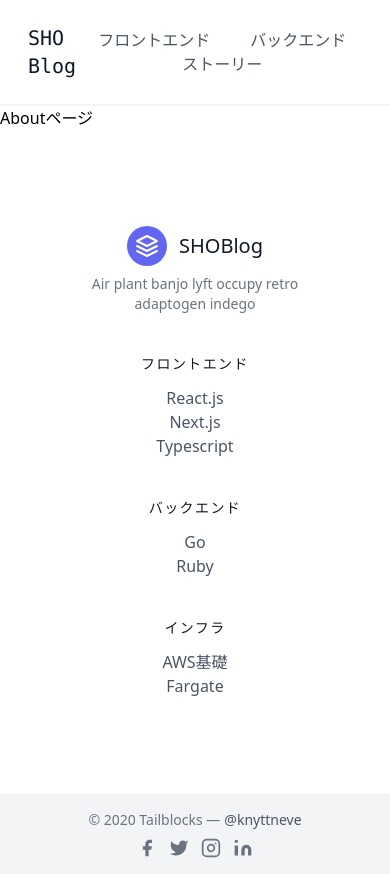
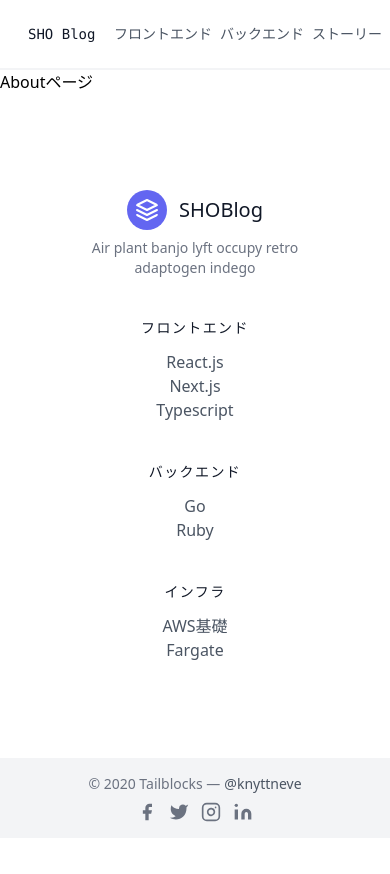
Before and after one commit to shokiogawa/SHO-Jumstack-blog, a Next.js app: page /about in a window 390 px wide. After the commit the page ends 844 px from the top, so only its background shows below. Built offline with nearby package versions, Linux system fonts and the light colour scheme.

Commit message:
add: レスポンシブ

```diff
--- a/src/api/home/home_page_fetch.ts
+++ b/src/api/home/home_page_fetch.ts
@@ -5,7 +5,7 @@ import { STORIES } from "../../types/story";
 export const fetchHomeDataAll = async (): Promise<STORIES> => {
   const data = await client.get({
     endpoint: 'stories',
-    queries: { fields: 'id,title,publishedAt,thumnail' }
+    queries: { fields: 'id,title,publishedAt,thumnail,description' }
   })
   return data
 }
--- a/src/api/story/detail.ts
+++ b/src/api/story/detail.ts
@@ -18,7 +18,7 @@ export const fetchStoryData = async (contentId: string): Promise<STORY> => {
   const data = await client.get({
     endpoint: 'stories',
     contentId: contentId,
-    queries: { fields: 'id,title,publishedAt,thumnail,content' }
+    queries: { fields: 'id,title,publishedAt,thumnail,content,description' }
   })
   return data
 }
--- a/src/components/header.tsx
+++ b/src/components/header.tsx
@@ -2,15 +2,15 @@ import { NextPage } from "next";
 import Link from "next/link";
 const Header: NextPage = () => {
   return (
-    <header className="text-gray-600 body-font">
+    <header className="text-gray-600 body-font ">
       <div className="flex justify-between items-center border-b-2 border-gray-100 py-6 md:justify-start md:space-x-10">
-        <a className="flex title-font font-mono items-center text-gray-900 ml-4 md:mb-0 text-lg">
-          <Link href={'/'}><span className="ml-3 text-xl">SHO Blog</span></Link>
+        <a className="flex title-font font-mono items-center text-gray-900 ml-4 md:mb-0 ">
+          <Link href={'/'}><span className="ml-3 text-sm md:text-xl">SHO Blog</span></Link>
         </a>
-        <nav className="md:ml-auto md:mr-auto flex flex-wrap items-center text-base justify-center">
-          <Link href={'/frontend'}><a className="mr-10  hover:underline">フロントエンド</a></Link>
-          <Link href={'/backend'}><a className="mr-10 hover:underline">バックエンド</a></Link>
-          <Link href={'/story'}><a className="mr-10 hover:underline">ストーリー</a></Link>
+        <nav className="md:ml-auto md:mr-auto flex flex-wrap items-center text-base justify-center ">
+          <Link href={'/frontend'}><a className="mr-2 md:mr-10  hover:underline text-sm md:text-xl">フロントエンド</a></Link>
+          <Link href={'/backend'}><a className="mr-2 md:mr-10 hover:underline text-sm md:text-xl">バックエンド</a></Link>
+          <Link href={'/story'}><a className="mr-2 md:mr-10 hover:underline text-sm md:text-xl">ストーリー</a></Link>
         </nav>
       </div>
     </header>
--- a/src/components/homeCard.tsx
+++ b/src/components/homeCard.tsx
@@ -3,7 +3,9 @@ import { STORY } from "../types/story";
 import Image from 'next/image'
 import Link from "next/link";
 
-const HomeCard: NextPage<STORY> = ({ title, thumnail, publishedAt, id }) => {
+const HomeCard: NextPage<STORY> = ({ title, thumnail, publishedAt, id, description }) => {
+  const point = description.length < 60 ? '' : '....'
+  const descriptionEdit = description.substr(0, 60) + point
   return (
     <>
       <Link href={`story/${id}`}>
@@ -14,7 +16,7 @@ const HomeCard: NextPage<STORY> = ({ title, thumnail, publishedAt, id }) => {
             <div className="p-6">
               <h2 className="tracking-widest text-xs title-font font-medium text-gray-400 mb-1">STORY</h2>
               <h1 className="title-font text-lg font-medium text-gray-900 mb-3">{title}</h1>
-              <p className="leading-relaxed mb-3">説明がここに入ります。</p>
+              <p className="leading-relaxed mb-3">{descriptionEdit}</p>
             </div>
           </div>
         </div>
--- a/src/pages/index.tsx
+++ b/src/pages/index.tsx
@@ -7,7 +7,7 @@ const Home: NextPage<STORIES> = ({ staticHomeData }) => {
   if (!staticHomeData) return <p>Loading</p>
   return (
     <section className="text-gray-600 body-font">
-      <div className="container px-5 py-24 mx-auto">
+      <div className="container px-5 py-10 mx-auto">
         <div className="flex flex-wrap -m-4">
           {staticHomeData && staticHomeData.contents.map((data) => (
             <HomeCard key={data.id} {...data} />
@@ -15,14 +15,6 @@ const Home: NextPage<STORIES> = ({ staticHomeData }) => {
         </div>
       </div>
     </section>
-    // <div>
-    //   <ul>
-    //     {staticHomeData && staticHomeData.contents.map((dataDetail) => (
-    //       <li key={dataDetail.id}>{dataDetail.title}</li>
-    //     )
-    //     )}
-    //   </ul>
-    // </div>
   )
 }
 
--- a/src/pages/story/[id].tsx
+++ b/src/pages/story/[id].tsx
@@ -43,7 +43,7 @@ export const getStaticProps: GetStaticProps = async (context) => {
   const json = await fetchStoryData(id)
   const seoData: SEO = {
     pageTitle: json.title,
-    pageDescription: json.content,
+    pageDescription: json.description,
     pageUrl: `/story/${json.id}`,
     pageImage: json.thumnail.url
   }
```
Also changed, not shown: src/types/story.ts (+3 -12 lines).
